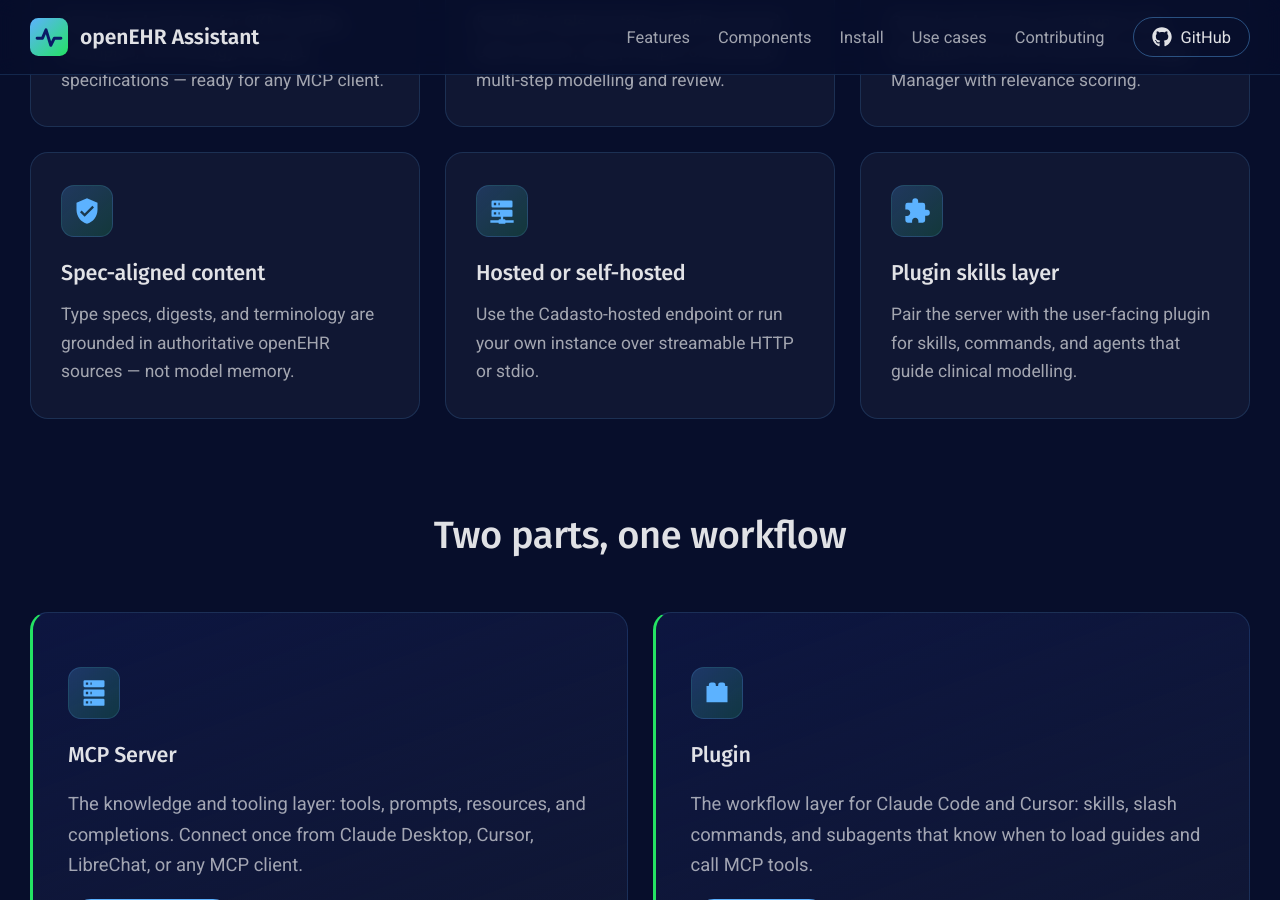
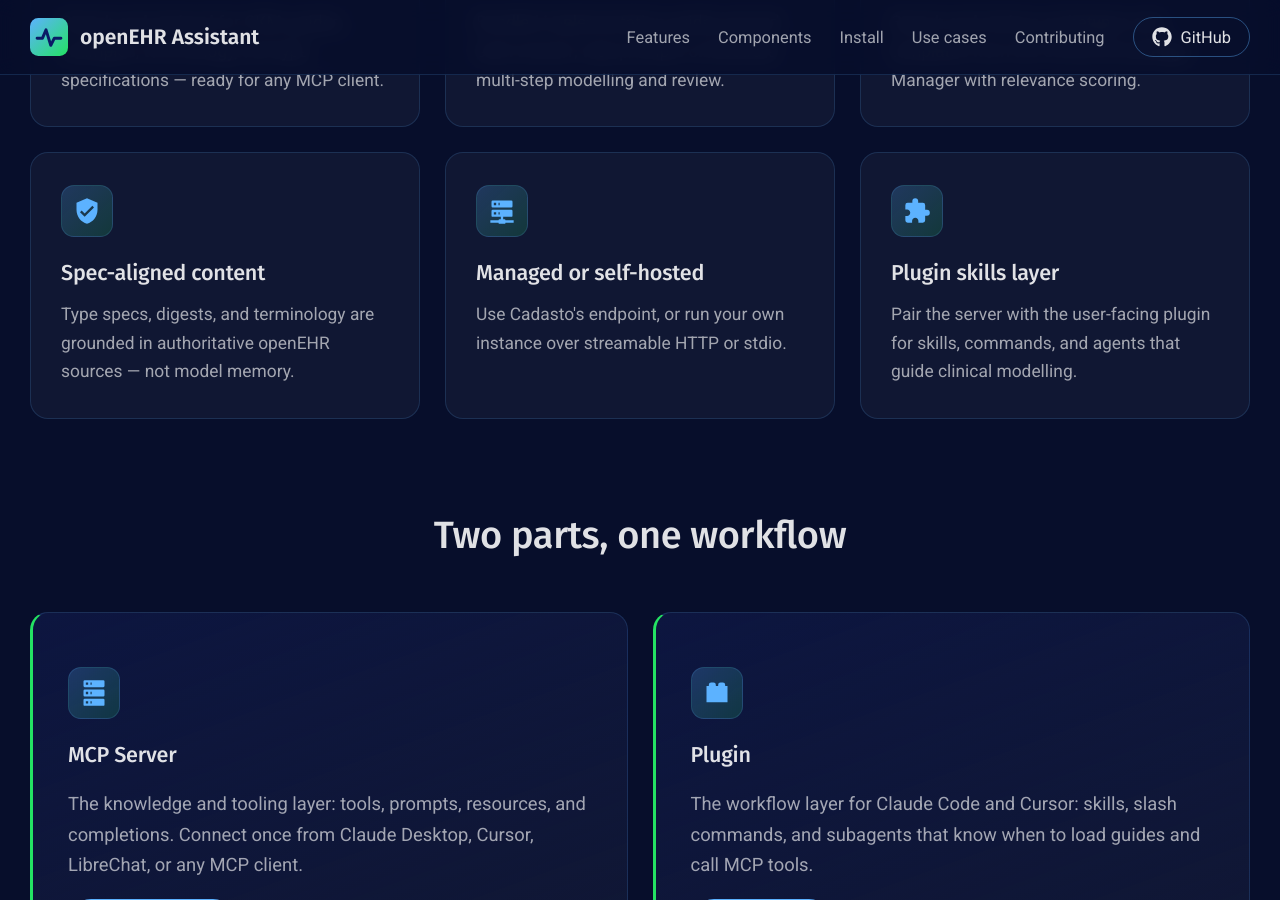
Before and after one commit to Cadasto/openehr-assistant, an MkDocs documentation site: the page built from pages/index.md, in a window 1280 px wide and 900 px high, scrolled down 993 px. Built offline with MkDocs 1.6.1 and Material for MkDocs 9.7.7, drawn with Linux system fonts in a browser that asks for light colours; plug-ins that fetch from the network failed and are left out.

Commit message:
docs(index): name the hosting choice without saying "hosted" three times
The card read "Hosted or self-hosted" over "Use the Cadasto-hosted
endpoint", putting the same word in the heading twice and the body once.
The repetition also blurred the distinction it was drawing, because both
halves of the heading shared a stem.

"Managed" is the conventional term for the operated-for-you side and
contrasts cleanly with "self-". "Public" would read as accurate too, but
it sits awkwardly next to a data endpoint in a health context, where a
reader can take it as a claim about the data rather than about who runs
the process.

The body loses "Cadasto-hosted" for "Cadasto's endpoint", so the word now
appears once on the page outside Quick Start, inside "self-hosted" where
it is doing real work.

Co-Authored-By: Claude Opus 5 (1M context) <noreply@anthropic.com>

```diff
--- a/pages/index.md
+++ b/pages/index.md
@@ -68,8 +68,8 @@ Type specs, digests, and terminology are grounded in authoritative openEHR sourc
 
 :material-server-network:
 
-### Hosted or self-hosted
-Use the Cadasto-hosted endpoint or run your own instance over streamable HTTP or stdio.
+### Managed or self-hosted
+Use Cadasto's endpoint, or run your own instance over streamable HTTP or stdio.
 
 </div>
 
```
